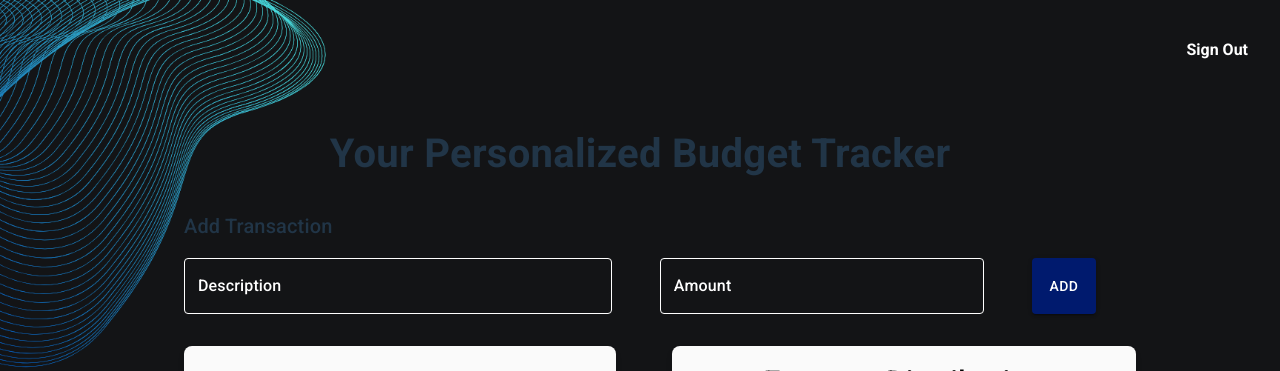
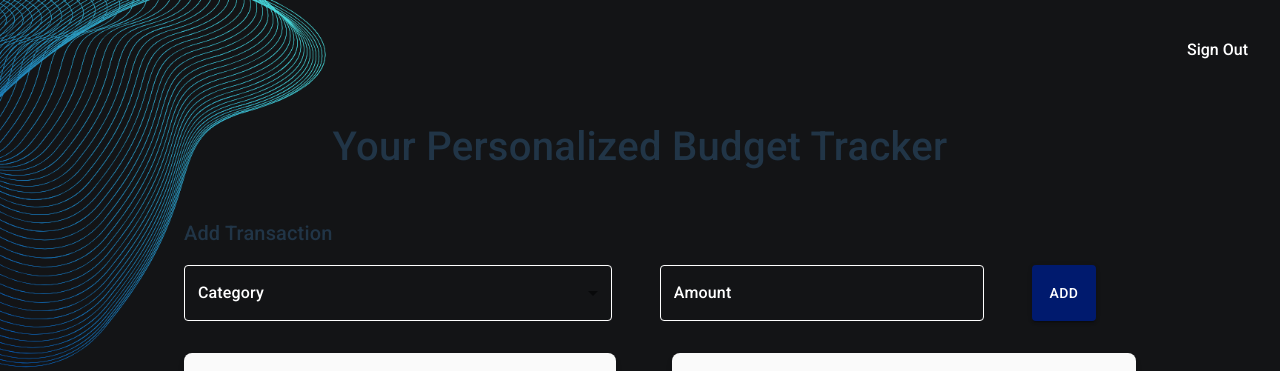
Before and after one commit to stevenha75/wealthwhiz, a React (Vite) app in the folder wealth-whiz/frontend/: page /budget in a window 1280 px wide. Shown: the top 371 px of the page. Built offline with nearby package versions, Linux system fonts and the light colour scheme; no server answers; sample sign-in values are in the browser's storage.

Commit message:
finishing designs

```diff
--- a/wealth-whiz/frontend/src/App.tsx
+++ b/wealth-whiz/frontend/src/App.tsx
@@ -8,7 +8,8 @@ import BudgetPage from './app/budget/Budget';
 import FormPage from './app/form/Form';
 import logo from './assets/logo.png';
 import { AuthProvider } from './context/AuthContext';
-import '@fontsource/roboto/700.css';
+import { Typography } from '@mui/material';
+import '@fontsource/roboto/500.css';
 
 
 const HomePage = () => (
@@ -27,12 +28,19 @@ const HomePage = () => (
       <img
         src={logo}
         alt="Wealth Whiz Logo"
-        style={{ width: '200%', maxWidth: '400px'}}
+        style={{ width: '100%', maxWidth: '1000px', height: 'auto', marginBottom: '1px' }}
       />
-      <hr style={{ width: '50%', border: '1px solid #ccc' }} />
-      <p style={{ fontSize: '1.5rem', color: '#FFFF', textAlign: 'center' }}>
+      <hr style={{ width: '50%', border: '1px solid #ccc', marginBottom: '20px' }} />
+      <Typography
+        variant="body1"
+        sx={{
+          fontSize: '1.5rem',
+          color: '',
+          textAlign: 'center',
+        }}
+      >
         Welcome to Wealth Whiz: <br /> Your personalized budget advisor.
-      </p>
+      </Typography>
     </div>
 
     {/* Right Section: Sign-In Form */}
@@ -49,6 +57,21 @@ const HomePage = () => (
     </div>
   </main>
 );
+
+//     {/* Right Section: Sign-In Form */}
+//     <div
+//       style={{
+//         flex: 1,
+//         display: 'flex',
+//         alignItems: 'center',
+//         justifyContent: 'center',
+//         padding: '2rem',
+//       }}
+//     >
+//       <SignInForm />
+//     </div>
+//   </main>
+// );
 
 
 function App() {
--- a/wealth-whiz/frontend/src/app/budget/Budget.tsx
+++ b/wealth-whiz/frontend/src/app/budget/Budget.tsx
@@ -14,6 +14,7 @@ import {
   Stack,
   Container,
   Grid2,
+  MenuItem,
 } from '@mui/material';
 import PieChartSection from './PieChartSection';
 import "./Budget.css";
@@ -30,6 +31,25 @@ const BudgetPage = () => {
 
   const handleAddTransaction = () => {
     if (newTransaction.description && newTransaction.amount) {
+      // Check if the category already exists in the transactions list
+      const existingTransaction = transactions.find(
+        (transaction) => transaction.description === newTransaction.description
+      );
+
+      if (existingTransaction) {
+        // Update the amount for the existing category
+        setTransactions((prevTransactions) =>
+          prevTransactions.map((transaction) =>
+            transaction.description === newTransaction.description
+              ? {
+                  ...transaction,
+                  amount: transaction.amount + parseFloat(newTransaction.amount),
+                }
+              : transaction
+          )
+        );
+      } else {
+        // Add a new transaction if category doesn't exist
         setTransactions([
           ...transactions,
           {
@@ -38,9 +58,12 @@ const BudgetPage = () => {
             amount: parseFloat(newTransaction.amount),
           },
         ]);
+      }
+      // Reset the transaction input fields
       setNewTransaction({ description: '', amount: '' });
     }
   };
+
 
   const pieChartData = transactions.map((transaction) => ({
     label: transaction.description,
@@ -75,23 +98,43 @@ const BudgetPage = () => {
   sx={{
     marginTop: '75px',
     fontWeight: 'bold',
-          fontSize: '40px'
+    fontSize: '40px',
+    position: 'relative',
+    display: 'inline-block',
+    '&:hover:before': {
+      transform: 'scaleX(1)', // Show the underline
+    },
+    '&:before': {
+      content: '""',
+      position: 'absolute',
+      left: 0,
+      bottom: -8, // Position underline slightly below the text
+      width: '100%',
+      height: '3px',
+      backgroundColor: '#ffffff', // Underline color
+      transform: 'scaleX(0)', // Start hidden
+      transformOrigin: 'left', // Animation starts from the left
+      transition: 'transform 0.5s ease-in-out', // Smooth transition effect
+    },
   }}
 >
   Your Personalized Budget Tracker
 </Typography>
+
+
 
       {/* Add Transaction Section */}
       <Box sx={{ mt: 4 }}>
         <Typography variant="h6" align="left"> Add Transaction</Typography>
         <Stack direction="row" spacing={6} sx={{ mt: 2}}>
           <TextField
-            label="Description"
+      select
+      label="Category"
       variant="outlined"
       sx={{
         width: '1650px',
         '& .MuiInputBase-input': {
-                color: 'white', // Text color for the input
+          color: 'white', // Text color for the dropdown
         },
         '& .MuiInputLabel-root': {
           color: 'white', // Label color
@@ -110,7 +153,15 @@ const BudgetPage = () => {
       }}
       value={newTransaction.description}
       onChange={(e) => setNewTransaction({ ...newTransaction, description: e.target.value })}
-          />
+    >
+            <MenuItem value="Groceries">Groceries</MenuItem>
+            <MenuItem value="Rent">Rent</MenuItem>
+            <MenuItem value="Utilities">Utilities</MenuItem>
+            <MenuItem value="Transportation">Transportation</MenuItem>
+            <MenuItem value="Entertainment">Entertainment</MenuItem>
+            <MenuItem value="Savings">Savings</MenuItem>
+            <MenuItem value="Miscellaneous">Miscellaneous</MenuItem>
+          </TextField>
           <TextField
             label="Amount"
             variant="outlined"
@@ -138,12 +189,17 @@ const BudgetPage = () => {
             value={newTransaction.amount}
             onChange={(e) => setNewTransaction({ ...newTransaction, amount: e.target.value })}
           />
-          <Button variant="contained" onClick={handleAddTransaction} sx={{
+          {/* Add Button */}
+          <Button
+            variant="contained"
+            onClick={handleAddTransaction}
+            sx={{
               backgroundColor: '#001A6E',
               '&:hover': {
                 backgroundColor: '#074799', // Adjust hover color
               },
-          }}>
+            }}
+          >
             Add
           </Button>
         </Stack>
```
Also changed, not shown: wealth-whiz/frontend/src/assets/logo.png. Lines whose indentation alone changed are shown as unchanged.
